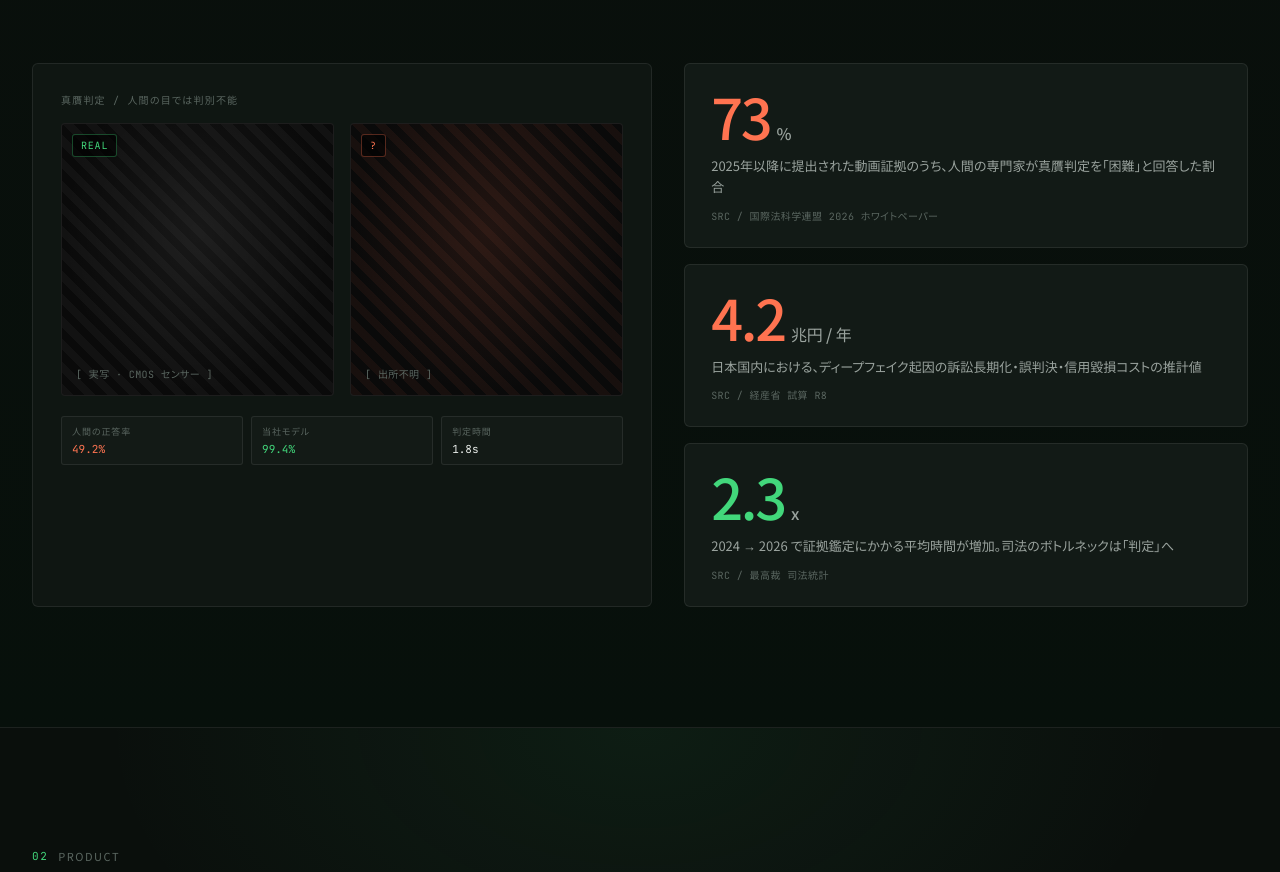
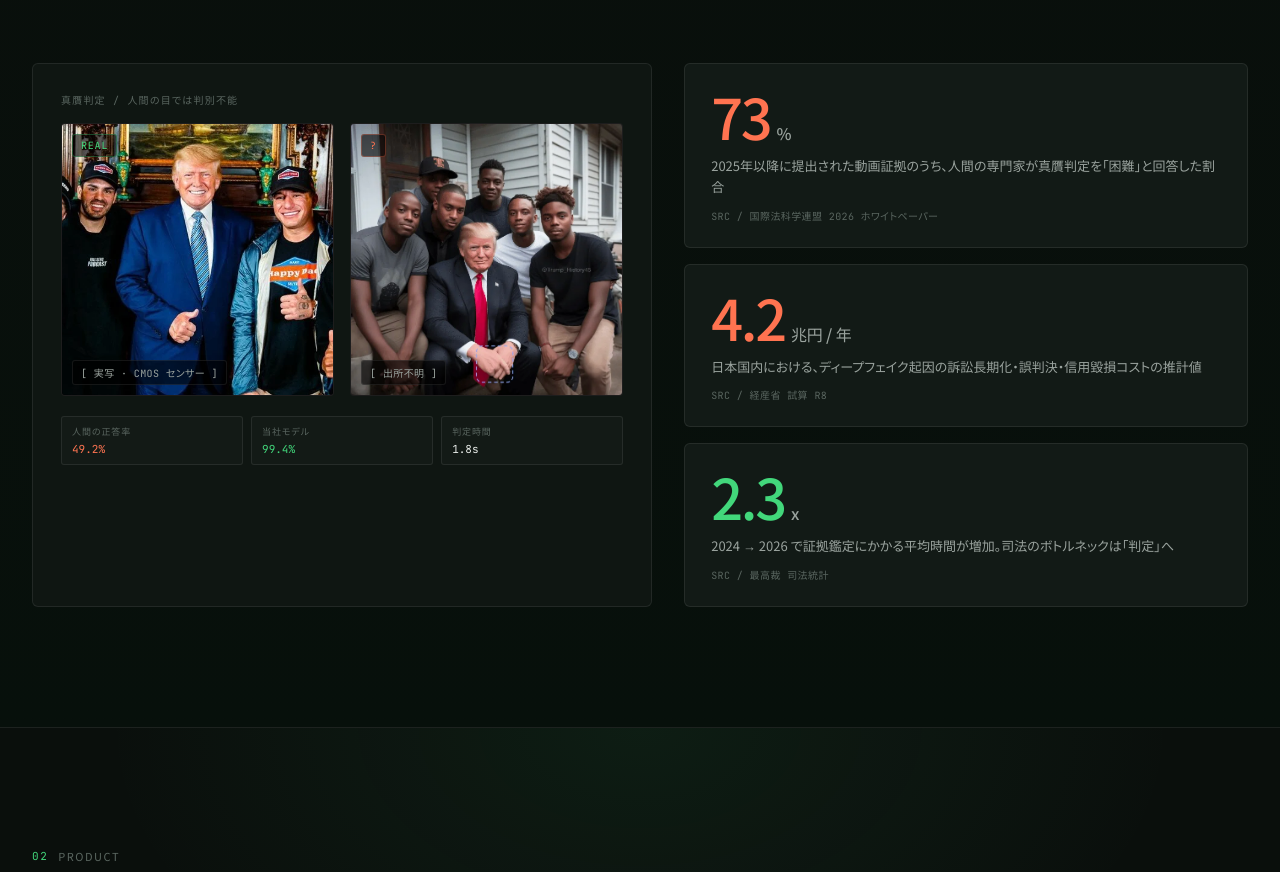
Before and after one commit to funa-ai/group-e, a React (Vite) app: page / in a window 1280 px wide. Shown: the part 1288-2160 px from the top of the page. Built offline with nearby package versions, Linux system fonts and the light colour scheme.

Commit message:
feat: add real/fake comparison images for morph component

```diff
--- a/src/components/MorphCompare.jsx
+++ b/src/components/MorphCompare.jsx
@@ -7,21 +7,22 @@
     const t = setInterval(() => setReveal((v) => !v), 3200);
     return () => clearInterval(t);
   }, []);
+
+  const baseUrl = import.meta.env.BASE_URL;
+
   return (
     <div className="morph">
       <div className="side-h" style={{ marginBottom: 16 }}>真贋判定 / 人間の目では判別不能</div>
       <div className="morph-frame">
         <div className="morph-pane real">
           <span className="label">REAL</span>
-          <div className="placeholder">
-            <span className="ph-text">[ 実写 · CMOS センサー ]</span>
-          </div>
+          <img src={`${baseUrl}images/real.jpg`} alt="本物の写真" className="morph-img" />
+          <span className="ph-text">[ 実写 · CMOS センサー ]</span>
         </div>
         <div className="morph-pane fake">
           <span className="label">{reveal ? 'AI_GEN' : '?'}</span>
-          <div className="placeholder">
-            <span className="ph-text">[ {reveal ? 'Diffusion v9.2' : '出所不明'} ]</span>
-          </div>
+          <img src={`${baseUrl}images/fake.jpg`} alt="AI生成画像" className="morph-img" />
+          <span className="ph-text">[ {reveal ? 'Diffusion v9.2' : '出所不明'} ]</span>
         </div>
       </div>
       <dl className="morph-readout">
--- a/src/styles.css
+++ b/src/styles.css
@@ -417,10 +417,31 @@
     radial-gradient(ellipse at 50% 40%, oklch(72% 0.18 35 / 0.10), transparent 70%);
 }
 .morph-pane .ph-text {
+  position: absolute;
+  bottom: 10px;
+  left: 10px;
   font-family: 'JetBrains Mono', monospace;
   font-size: 10px;
-  color: var(--fg-mute);
+  color: var(--fg-dim);
   letter-spacing: 0.04em;
+  padding: 4px 8px;
+  background: rgba(0, 0, 0, 0.6);
+  border: 1px solid var(--line);
+  border-radius: 3px;
+  z-index: 2;
+}
+
+.morph-pane .morph-img {
+  position: absolute;
+  inset: 0;
+  width: 100%;
+  height: 100%;
+  object-fit: cover;
+  z-index: 1;
+}
+
+.morph-pane.fake .morph-img {
+  filter: hue-rotate(-5deg) saturate(1.05);
 }
 
 .morph-readout {
```
Also changed, not shown: public/images/fake.jpg (added), public/images/real.jpg (added).
